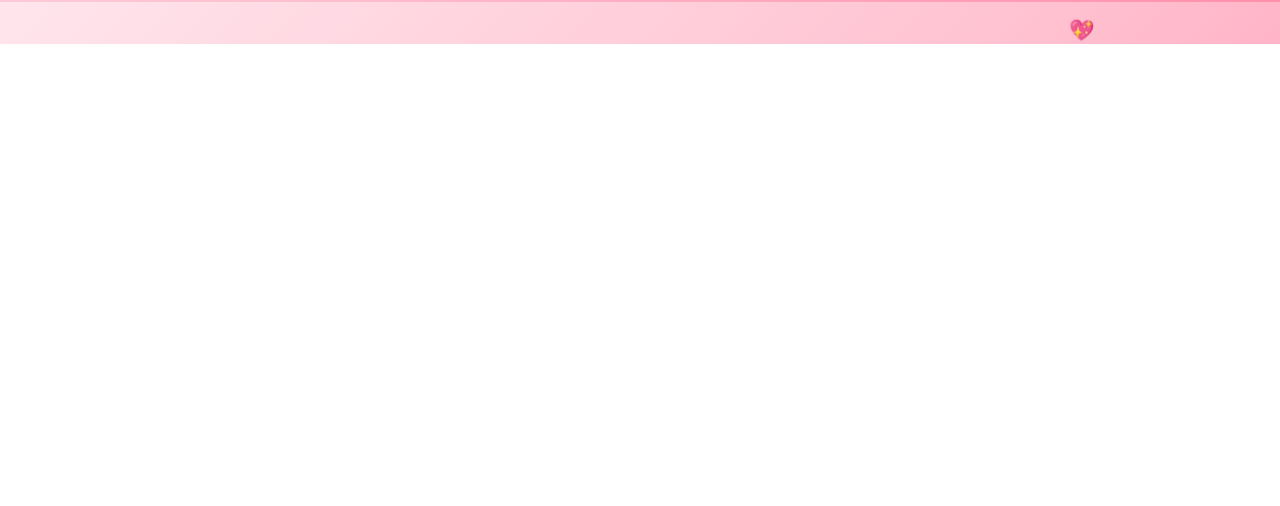
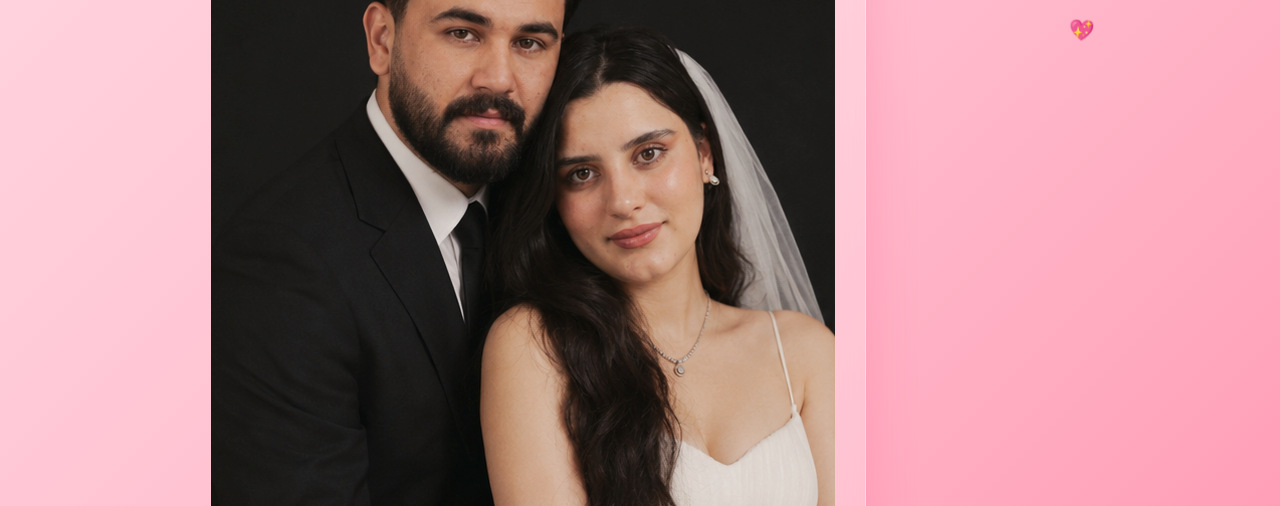
Before and after one commit to ziyaddhaher/Ziyad-zhala., a plain HTML site: page index.html in a window 1280 px wide. Shown: the part 798-1304 px from the top of the page. Before the commit the page ends 842 px from the top, so only its background shows below. Drawn offline with Linux system fonts and the light colour scheme.

Commit message:
Update index.html

```diff
--- a/index.html
+++ b/index.html
@@ -151,7 +151,7 @@ opacity:0;
 <div class="card">
 
 <div class="couple-photo">
-<img src="couple.jpg" alt="Ziyad & Pari">
+<img src="file_00000000d67c7243bc80a8a37b4fe1bc(1).png" alt="Ziyad & Pari">
 </div>
 
 <h1>Ziyad ❤️ Pari</h1>
```
